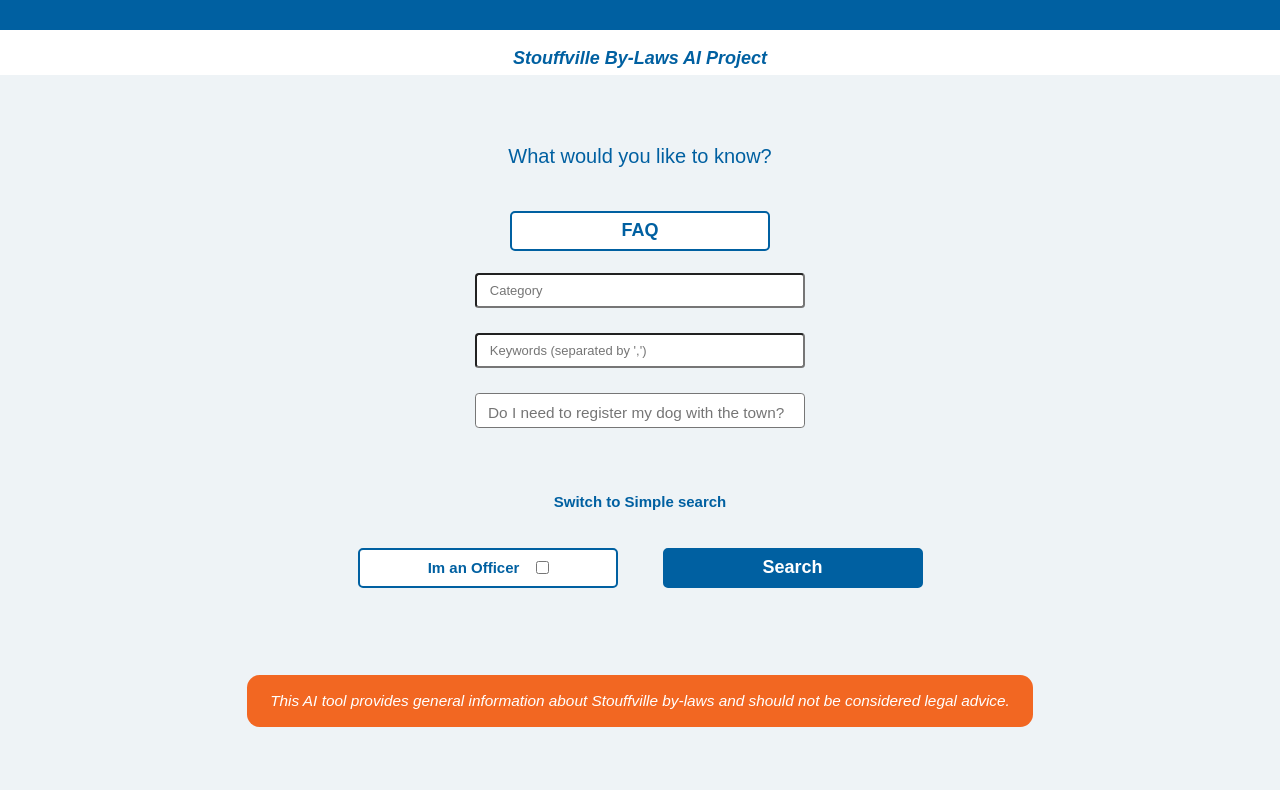
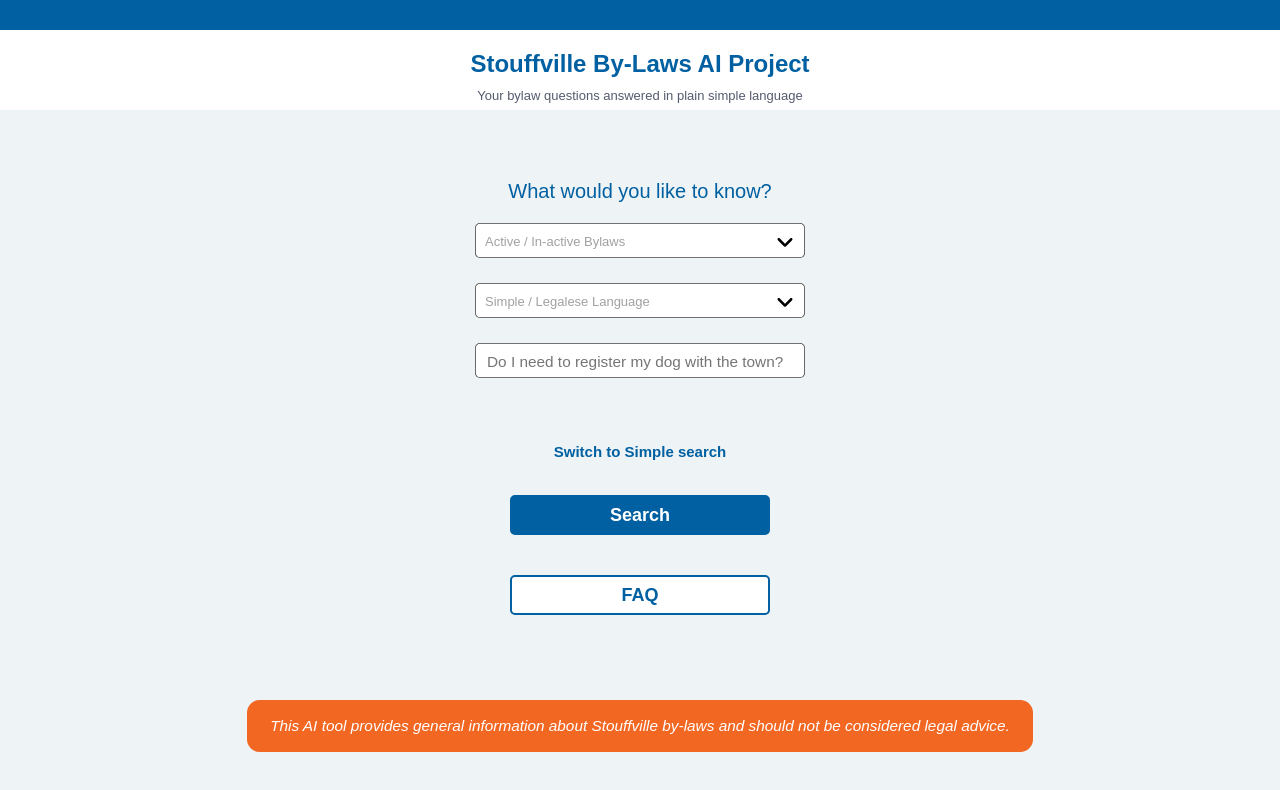
Before and after one commit to Cadence-GitHub/Stouffville-By-laws-AI, a Next.js app in the folder frontend/: page / in a window 1280 px wide. Both pictures are taken after a click on the element "Switch to Advanced search". Shown: the top 790 px of the page. Built offline with nearby package versions, Linux system fonts and the light colour scheme.

Commit message:
Implemented Issue #46

```diff
--- a/frontend/src/app/chat-page/page.js
+++ b/frontend/src/app/chat-page/page.js
@@ -1,6 +1,7 @@
 'use client'
 import Image from "next/image";
 import styles from "./page.module.css";
+import { useRef } from "react";
 
 
 
--- a/frontend/src/app/page.js
+++ b/frontend/src/app/page.js
@@ -1,17 +1,12 @@
 'use client'
-import { useRouter } from "next/navigation";
 import DynamicFormTemplate from "@/components/DynamicFormTemplate";
 
 export default function Home() {
-
-  const router = useRouter();
 
   return (
     <div className="contentContainer">
       <div>
         <p>What would you like to know?</p>
-        {/* TODO: Button routes to a FAQ page */}
-        <button className="buttonRoute" onClick={() => router.push('/faq-page')}>FAQ</button>
         <DynamicFormTemplate/>
       </div>
     </div>
--- /dev/null
+++ b/frontend/src/components/CustomDropdown/CustomDropdown.module.css
@@ -0,0 +1,63 @@
+.customDropDownWrapper {
+    position: relative;
+
+    display: flex;
+    /* align-items: center; */
+    flex-direction: column;
+
+    width: 330px;
+    height: 35px;
+    box-shadow: inset 0px 0px 0px 0.8px #444444;
+    border-radius: 5px;
+
+    margin-bottom: 25px;
+    box-sizing: border-box;
+
+    color: rgba(68, 68, 68, 0.5);
+    background-color: white;
+    font-family: 'Poppins', sans-serif;
+    font-size: 13px;
+}
+
+.dropdown_overlayImage {
+    display: flex;
+    justify-content: flex-end;
+    position: relative;
+    bottom: 10px;
+    right: 5px;
+}
+
+.dropdown_list {
+    position: relative;
+    width: 330px;
+    height: 100px;
+    border-radius: 5px;
+    padding: 5px;
+    box-sizing: border-box;
+
+    background-color: white;
+    border: solid thin;
+    bottom: 5px;
+
+    font-size: small;
+    font-weight: 600;
+    color: #444444;
+    z-index: 1;
+}
+
+.dropdown_item {
+    padding: 10px 0px 5px 0px;
+    cursor: pointer;
+}
+
+.dropdown-item:hover {
+    text-decoration: underline;
+    background-color: #f1f1f1;
+}
+
+.selectedOption {
+    position: relative;
+    top: 11px;
+    left: 10px;
+    align-self: flex-start;
+}
--- /dev/null
+++ b/frontend/src/components/CustomDropdown/index.js
@@ -0,0 +1,76 @@
+'use client';
+import { useState, useRef, useEffect } from 'react';
+import Image from 'next/image';
+import styles from './CustomDropdown.module.css'; // Import CSS file
+
+const CustomDropdown = ({ selection , placeholder}) => {
+  const [isOpen, setIsOpen] = useState(false);
+  const [selected, setSelected] = useState(placeholder);
+  const [rotation, setRotation] = useState(0);
+
+  // Holds the list of options the custom dropdown shows
+  const options = selection;
+
+  const dropDownRef = useRef(null);
+
+  // Closes dropdown_list when user clicks outside of the list
+  useEffect(() => {
+    const handleClickOutside = (e) => {
+
+      if (dropDownRef.current && !dropDownRef.current.contains(e.target)) {
+        setIsOpen(false);
+      }
+    };
+
+    document.addEventListener('mousedown', handleClickOutside);
+
+    return () => {
+      document.removeEventListener('mousedown', handleClickOutside);
+
+    };
+  }, []);
+
+  // Handles the rotatiom of the dropdown image
+  useEffect(() => {
+      setRotation(isOpen ? 180 : 0);
+  }, [isOpen]);
+
+  const handleSelect = (option) => {
+    setSelected(option);
+    setIsOpen(false);
+  };
+
+  const toggleDropdown = () => {
+    setIsOpen((prev) => !prev);
+  };
+
+  return (
+    <div ref={dropDownRef} className={styles.customDropDownWrapper}>
+      <div className={styles.selectedOption}> {selected} </div>
+
+      <div className={styles.dropdown_overlayImage}>
+          <Image
+            onClick={toggleDropdown}
+            className="clickable-image"
+            src="/assets/images/dropdown-arrow.svg"
+            height={30}
+            width={30}
+            alt="send button image"
+            style={{transform: `rotate(${rotation}deg)`}}
+            />
+      </div>
+
+      {isOpen && (
+        <div className={styles.dropdown_list}>
+          {options.map((option) => (
+              <div key={option} onClick={() => handleSelect(option)} className={styles.dropdown_item}>
+                  {option}
+              </div>
+          ))}
+        </div>
+      )}
+    </div>
+  );
+};
+
+export default CustomDropdown;
--- a/frontend/src/components/CustomInput/index.js
+++ b/frontend/src/components/CustomInput/index.js
@@ -1,3 +1,5 @@
+// UNUSED AT THE MOMENT - REPLACED BY CUSTOM DROPDOWM
+
 'use Client'
 import styles from "./CustomInput.module.css";
 import { useAtom } from 'jotai';
--- a/frontend/src/components/CustomTextArea/CustomTextArea.module.css
+++ b/frontend/src/components/CustomTextArea/CustomTextArea.module.css
@@ -4,7 +4,9 @@
 
     width: 330px;
     height: 35px;
-    border-radius: 0.3vw;
+    border: none;
+    box-shadow: inset 0px 0px 0px 0.8px #444444;
+    border-radius: 5px;
 
     padding: 10px 12px;
     margin-bottom: 22.5px;
--- a/frontend/src/components/DynamicFormTemplate/index.js
+++ b/frontend/src/components/DynamicFormTemplate/index.js
@@ -5,9 +5,10 @@ import { useAtomValue } from 'jotai';
 import { formAtom } from "@/atoms/formAtoms";
 
 import Image from "next/image";
+import CustomTextArea from "../CustomTextArea";
 import CustomInput from "../CustomInput";
-import CustomTextArea from "../CustomTextArea";
 import MyPlaceHolders from "../PlaceHolderQueries";
+import CustomDropdown from "../CustomDropdown";
 
 const DynamicFormTemplate = () => {
 
@@ -16,7 +17,6 @@ const DynamicFormTemplate = () => {
     // user clicks on <p>Advanced Search<p/> or <p>Simple Search<p/>
     const [useAdvancedForm, setUseAdvancedForm] = useState(false);
     const [useFormLabel, setUseFormLabel] = useState("Switch to Advanced search");
-    const [isOfficerFlag, useOfficerFlag] = useState(false);
 
     const router = useRouter();
     const formInfo = useAtomValue(formAtom);
@@ -25,13 +25,6 @@ const DynamicFormTemplate = () => {
         setUseAdvancedForm(prev => ! prev);
         useFormLabel === "Switch to Advanced search" ? setUseFormLabel("Switch to Simple search") : setUseFormLabel("Switch to Advanced search");
     }
-
-    // Officer type output flag *TODO feature*
-    const HandleClick = (e) => {
-        // unchecked -> check
-        // checked -> unchecked
-        useOfficerFlag(isOfficerFlag == false ? true : false);
-    };
 
     // TODO: Get the information the user has passed and pipe it to the backend for processing.
     // TODO: Sanitize input as well.
@@ -53,7 +46,7 @@ const DynamicFormTemplate = () => {
         // recieve backend response and send it to the chatpage to be rendered
 
         // route user to chat-page
-        // router.push("/chat-page")
+        router.push("/chat-page")
     }
 
 
@@ -63,20 +56,18 @@ const DynamicFormTemplate = () => {
 
                 {!useAdvancedForm ? (<SimpleForm placeholder={MyPlaceHolders()}/>) : (<AdvancedForm placeholder={MyPlaceHolders()}/>)}
 
-                <div>
-                    <p className="clickable-text" onClick={handleSwitch} style={{fontSize: "15px", fontWeight: "550"}}>
-                        {useFormLabel}
-                    </p>
+            </form>
+            <div style={{display: "flex", flexDirection: "column", alignItems: "center"}}>
+                <p className="clickable-text" onClick={handleSwitch} style={{fontSize: "15px", fontWeight: "550"}}>
+                    {useFormLabel}
+                </p>
 
-                    {/* This element is a flag that changes the output that tailored to law enforcement officer language*/}
-                    <button type="button" className="buttonState" onClick={HandleClick}>
-                        Im an Officer
-                        <input name="officerFlag" type="checkbox" className="custom-checkbox" checked={isOfficerFlag} readOnly />
-                    </button>
+                <button onClick={(e) => handleSubmit(e)} type="submit" className="buttonSubmit">Search</button>
 
-                    <button type="submit" className="buttonSubmit">Search</button>
-                </div>
-            </form>
+                {/* TODO: Button routes to a FAQ page */}
+                <button className="buttonRoute" onClick={() => router.push('/faq-page')}>FAQ</button>
+
+            </div>
         </div>
     );
 };
@@ -91,12 +82,12 @@ const SimpleForm = ({placeholder}) => {
 };
 
 
-const AdvancedForm = ({placeholder}) => {
+const AdvancedForm = ({placeholder, handleSelect}) => {
 
     return (
         <div className="form">
-            <CustomInput field="category" displayValue={"Category"}/>
-            <CustomInput field="keywords" displayValue={"Keywords (separated by \',\')"}/>
+            <CustomDropdown selection={["Active By-laws", "Inactive By-laws", "All By-laws"]} placeholder={"Active / In-active Bylaws"}/>
+            <CustomDropdown selection={["Simple Language", "Legalese Language"]} placeholder={"Simple / Legalese Language"}/>
             <CustomTextArea field="query" placeholder={placeholder}/>
         </div>
     );
--- a/frontend/src/components/Header/Header.module.css
+++ b/frontend/src/components/Header/Header.module.css
@@ -1,9 +1,17 @@
+.subtitle {
+    font-size: small;
+    font-weight: 500;
+    color: #555b6e;
+    position: relative;
+    bottom: 10px;
+}
+
 .header {
     background-color: #FFFFFF;
     text-align: center;
     align-items: center;
     width: 100vw;
-    height: 75px;
+    height: 110px;
 }
 
 .headerTrim {
--- a/frontend/src/components/Header/index.js
+++ b/frontend/src/components/Header/index.js
@@ -10,7 +10,8 @@ const Header = () => {
     return (
         <div className={styles.header}>
             <div className={styles.headerTrim}/>
-            <h3 className="clickable-text" onClick={() => router.push('/')}>Stouffville By-Laws AI Project</h3>
+            <h2 className="clickable-text" onClick={() => router.push('/')}>Stouffville By-Laws AI Project</h2>
+            <p className={styles.subtitle}>Your bylaw questions answered in plain simple language</p>
         </div>
     );
 }
--- a/frontend/src/styles/globals.css
+++ b/frontend/src/styles/globals.css
@@ -54,7 +54,7 @@ body {
   cursor: pointer;
   width: 130px;
   height: 40px;
-  margin: 22.5px;
+  margin: 20px;
 }
 
 .buttonRoute:hover {
@@ -76,7 +76,7 @@ body {
   cursor: pointer;
   width: 130px;
   height: 40px;
-  margin: 22.5px;
+  margin: 20px;
 }
 
 .buttonSubmit:hover {
@@ -103,16 +103,6 @@ body {
   height: 40px;
 }
 
-.custom-checkbox {
-  position: relative;
-  left: 5px;
-  width: 25px;
-  height: 25px;
-  border-color: #0060A1;
-  accent-color: #0060A1;
-}
-
-
 .buttonState:hover {
   background-color: #004A8F;
   color: white;
@@ -128,6 +118,7 @@ body {
 
 .clickable-image {
   cursor: pointer;
+  transition: transform 0.3s ease;
 }
 
 .clickable-text {
@@ -171,8 +162,3 @@ body {
   }
 
 }
-
-.test {
-  border: 1px solid black;
-
-}
```
Also changed, not shown: frontend/src/app/api/chat.js (+21 -15 lines), frontend/public/assets/images/dropdown-arrow.svg (added), 1 other file (tests, documents, lock files or other folders).
